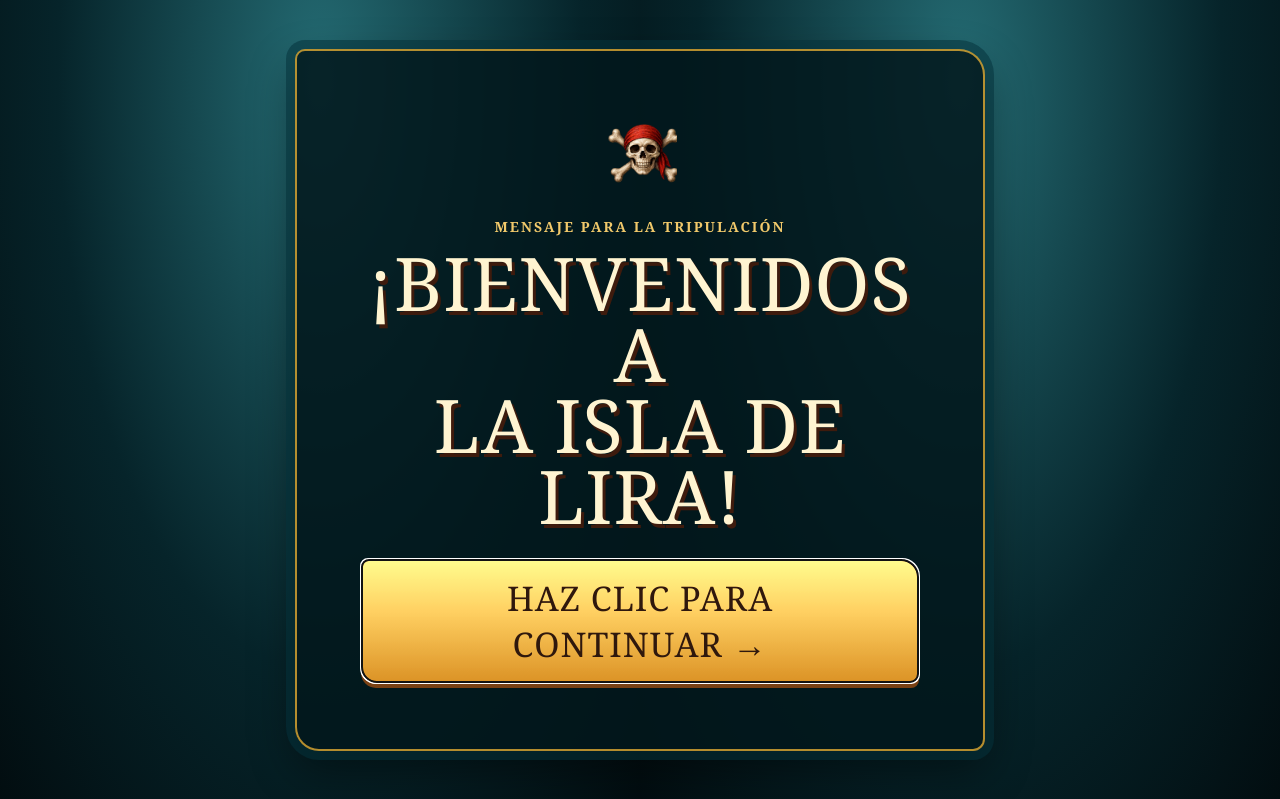
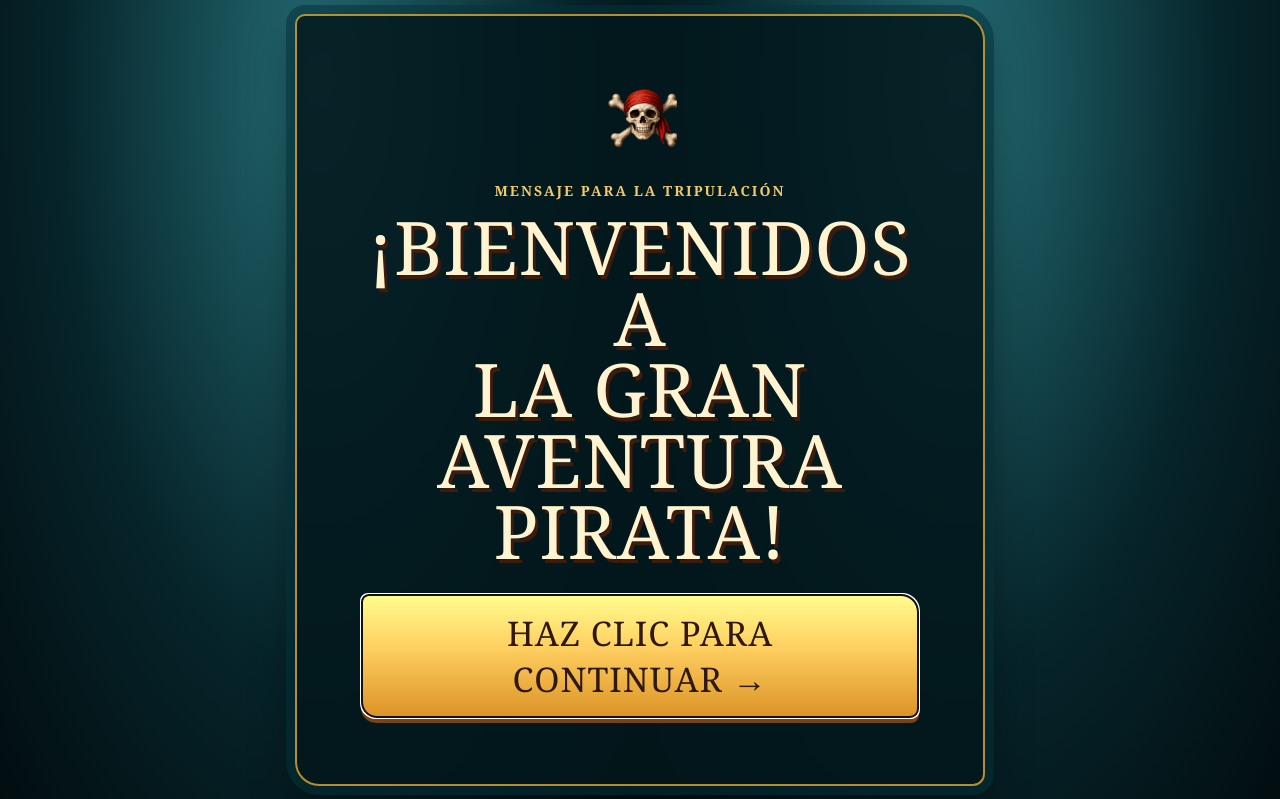
Before and after one commit to todomagichere/la-gran-aventura-pirata, a website: page index.html in a window 1280 px wide. Shown: the top 799 px of the page. Drawn offline with nearby package versions, Linux system fonts and the light colour scheme; a web font is replaced by a local one.

Commit message:
Rename site and hero title

```diff
--- a/index.html
+++ b/index.html
@@ -5,7 +5,7 @@
     <meta name="viewport" content="width=device-width, initial-scale=1.0" />
     <meta name="theme-color" content="#083b4c" />
     <meta name="description" content="Invitación al cumpleaños pirata de Lira" />
-    <title>La isla de Lira · Cumpleaños pirata</title>
+    <title>La gran aventura pirata · Cumpleaños pirata</title>
     <link rel="stylesheet" href="./src/styles.css?v=pirate-layout-51" />
     <script defer src="https://cdnjs.cloudflare.com/ajax/libs/gsap/2.1.3/TweenMax.min.js" crossorigin="anonymous"></script>
     <script defer src="https://cdn.jsdelivr.net/npm/wavify@1.0.0/wavify.js" crossorigin="anonymous"></script>
--- a/src/main.js
+++ b/src/main.js
@@ -6,12 +6,12 @@ root.innerHTML = `
   <section class="welcome-curtain" id="welcome-curtain" role="dialog" aria-modal="true" aria-labelledby="welcome-title">
     <div class="welcome-curtain__panel welcome-curtain__panel--left" aria-hidden="true"></div>
     <div class="welcome-curtain__panel welcome-curtain__panel--right" aria-hidden="true"></div>
-    <div class="welcome-curtain__message"><span aria-hidden="true">☠</span><p>MENSAJE PARA LA TRIPULACIÓN</p><h1 id="welcome-title">¡BIENVENIDOS A<br>LA ISLA DE LIRA!</h1><button id="welcome-continue" type="button">HAZ CLIC PARA CONTINUAR <b aria-hidden="true">→</b></button></div>
+    <div class="welcome-curtain__message"><span aria-hidden="true">☠</span><p>MENSAJE PARA LA TRIPULACIÓN</p><h1 id="welcome-title">¡BIENVENIDOS A<br>LA GRAN AVENTURA PIRATA!</h1><button id="welcome-continue" type="button">HAZ CLIC PARA CONTINUAR <b aria-hidden="true">→</b></button></div>
   </section>
   <button class="audio-toggle" id="audio-toggle" type="button" aria-label="Activar música" aria-pressed="false" title="Activar música">🔇</button>
-  <header><a class="brand" href="#inicio"><div>LA ISLA DE <b>LIRA</b></div></a><button class="nav-toggle" type="button" aria-label="Abrir menú" aria-controls="site-nav" aria-expanded="false"><span></span><span></span><span></span></button><nav id="site-nav"><a href="#aventura">Bitácora</a><a href="#mapa">Mapa del botín</a><a href="#juegos">Juegos de cubierta</a><a href="#confirmar" class="nav-cta">¡AL ABORDAJE!</a></nav></header>
+  <header><a class="brand" href="#inicio"><div>LA GRAN AVENTURA <b>PIRATA</b></div></a><button class="nav-toggle" type="button" aria-label="Abrir menú" aria-controls="site-nav" aria-expanded="false"><span></span><span></span><span></span></button><nav id="site-nav"><a href="#aventura">Bitácora</a><a href="#mapa">Mapa del botín</a><a href="#juegos">Juegos de cubierta</a><a href="#confirmar" class="nav-cta">¡AL ABORDAJE!</a></nav></header>
   <main>
-    <section class="hero" id="inicio"><div class="hero-copy"><h1>RUMBO A LOS <em>7 AÑOS</em> DE LIRA</h1></div>
+    <section class="hero" id="inicio"><div class="hero-copy"><h1>LA GRAN AVENTURA <em>PIRATA</em></h1></div>
       <div class="scene"><img src="./src/assets/mapa_del_tesoro.webp" alt="Mapa del tesoro de la Capitana Lira." /></div><div class="hero-details"><p class="intro">La Capitana Lira busca una tripulación valiente para celebrar su cumpleaños. ¿Te apuntas a la aventura?</p><div class="date-row"><div><span>OCT</span><b>24</b></div><p><strong>SÁBADO · 11:00 H</strong><br>En la Isla del Tesoro</p></div><a class="gold-btn hero-btn" href="#confirmar">¡QUIERO EMBARCAR! <span>→</span></a></div>
     </section>
     <section class="adventure" id="aventura"><p class="eyebrow">PREPARA TU CATALEJO</p><h2>Una aventura de las que hacen historia</h2><p class="section-intro">Juegos, tesoros escondidos, comida y muchas sorpresas esperan a toda la tripulación.</p><div class="features"><article><span>🗺️</span><div><b>MAPA DEL TESORO</b><p>Sigue las pistas y encuentra el botín secreto de la Capitana.</p></div></article><article><span>🥥</span><div><b>COMIDA PIRATA</b><p>Provisiones deliciosas para recuperar fuerzas.</p></div></article><article><span>🎁</span><div><b>BOTÍN SORPRESA</b><p>Cada grumete se llevará un recuerdo de la isla.</p></div></article></div></section>
@@ -25,7 +25,7 @@ root.innerHTML = `
     <section class="rsvp" id="confirmar"><div class="bottle" aria-hidden="true">🍾</div><div><p class="eyebrow light">CONFIRMA TU EMBARQUE</p><h2>¿Te unes a la tripulación?</h2><p>La capitana necesita saber cuántos grumetes subirán a bordo.</p></div><div id="rsvp-slot"><form id="rsvp-form"><label>Nombre del grumete<input id="guest-name" placeholder="Escribe tu nombre" required></label><label>¿Vendrás a la fiesta?<select id="guest-answer"><option value="asistirá a la fiesta">¡Sí, allí estaré!</option><option value="no asistirá a la fiesta">No podré embarcar</option><option value="aún no sabe si asistirá a la fiesta">Aún no lo sé</option></select></label><button class="gold-btn" type="submit">CONFIRMAR POR WHATSAPP <span>→</span></button></form></div></section>
   </main>
   <div class="guybrush-easter-egg" id="guybrush-easter-egg" aria-hidden="true"><img data-easter-src="./src/assets/guybrush.webp" alt=""></div>
-  <footer><a class="brand" href="#inicio"><div>LA ISLA DE <b>LIRA</b></div></a><p>Hecho con mucho cariño para la Capitana Lira · Cumple 7 años</p><button id="back-top" type="button" aria-label="Volver arriba" title="Volver arriba"><span aria-hidden="true">➤</span></button><div id="footer-water" aria-hidden="true"><svg width="100%" height="60" viewBox="0 0 100 60" preserveAspectRatio="none" xmlns="http://www.w3.org/2000/svg"><path id="footer-wave-back" d="M0 18 Q25 7 50 18 T100 18 V60 H0 Z"></path><path id="footer-wave" d="M0 38 Q25 29 50 38 T100 38 V60 H0 Z"></path></svg><div class="footer-ship"><img src="./src/assets/barco-pirata-footer.webp" alt="" loading="lazy" decoding="async"></div></div></footer>`;
+  <footer><a class="brand" href="#inicio"><div>LA GRAN AVENTURA <b>PIRATA</b></div></a><p>Hecho con mucho cariño para la Capitana Lira · Cumple 7 años</p><button id="back-top" type="button" aria-label="Volver arriba" title="Volver arriba"><span aria-hidden="true">➤</span></button><div id="footer-water" aria-hidden="true"><svg width="100%" height="60" viewBox="0 0 100 60" preserveAspectRatio="none" xmlns="http://www.w3.org/2000/svg"><path id="footer-wave-back" d="M0 18 Q25 7 50 18 T100 18 V60 H0 Z"></path><path id="footer-wave" d="M0 38 Q25 29 50 38 T100 38 V60 H0 Z"></path></svg><div class="footer-ship"><img src="./src/assets/barco-pirata-footer.webp" alt="" loading="lazy" decoding="async"></div></div></footer>`;
 
 const deferredImages = document.querySelectorAll('img[data-src]');
 const loadDeferredImage = image => {
```
Also changed, not shown: README.md.
